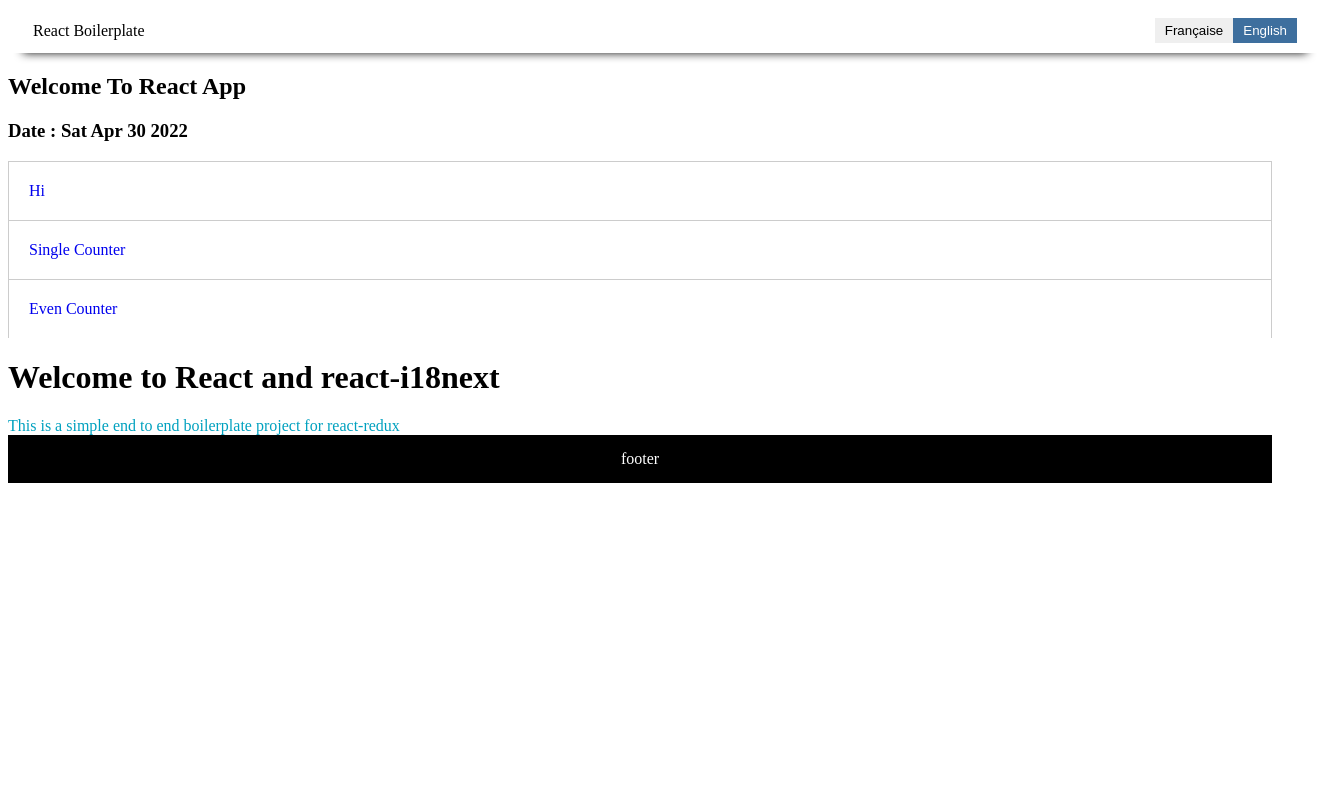
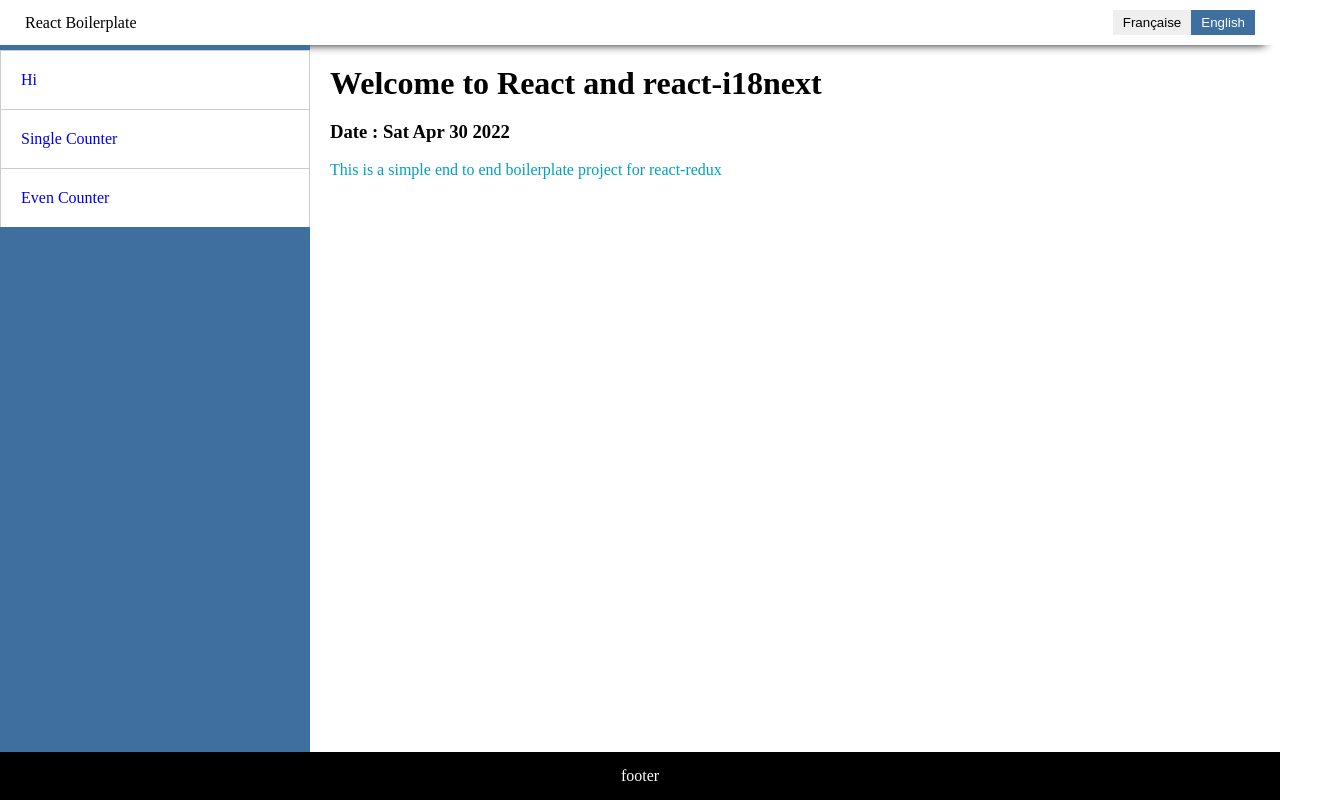
Before and after one commit to jkodevelop/react-e2e-storybook, a React app: page / in a window 1280 px wide. Shown: the whole page, 1322 px wide, since content can reach past the window. Built offline with nearby package versions, Linux system fonts and the light colour scheme.

Commit message:
WIP style updated

```diff
--- a/source/App.js
+++ b/source/App.js
@@ -36,8 +36,6 @@ const App = (props) => {
 
   return (<Router>
     <Header />
-    <h2>Welcome To React App</h2>
-    <h3>Date : {new Date().toDateString()}</h3>
     <div className="main-container">
 
       <div className="column left sidebar">
--- a/source/app.scss
+++ b/source/app.scss
@@ -1,3 +1,6 @@
+body{
+  margin:0;
+}
 .menu{
   padding: 0;
   margin: 0;
@@ -7,6 +10,7 @@
     border: 1px solid #ccc;
     border-bottom: 0;
     a{
+      box-sizing: border-box;
       width: 100%;
       display: block;
       padding: 20px;
@@ -22,3 +26,25 @@
     }
   }
 }
+.container{
+  display: flex;
+  min-height: 100vh;
+  flex-direction: column;
+}
+.main-container{
+  display: flex;
+  flex: 1;
+  .column.left{
+    width: 25%;
+    background-color: $primary-color;
+  }
+  .column.right{
+    width: 75%;
+    padding: 20px;
+  }
+}
+.content{
+  h1{
+    margin: 0;
+  }
+}
--- a/source/js/components/common/header.scss
+++ b/source/js/components/common/header.scss
@@ -1,4 +1,5 @@
 header{
+  box-sizing: border-box;
   width: 100%;
   display: flex;
   padding: 10px 25px;
--- a/source/js/pages/Hi.js
+++ b/source/js/pages/Hi.js
@@ -7,6 +7,7 @@ const Hi = (props) => {
   return (
     <>
       <h1>{t('Welcome to React')}</h1>
+      <h3>Date : {new Date().toDateString()}</h3>
       <div className="hi">{t('hi-content')}</div>
     </>
   );
```
